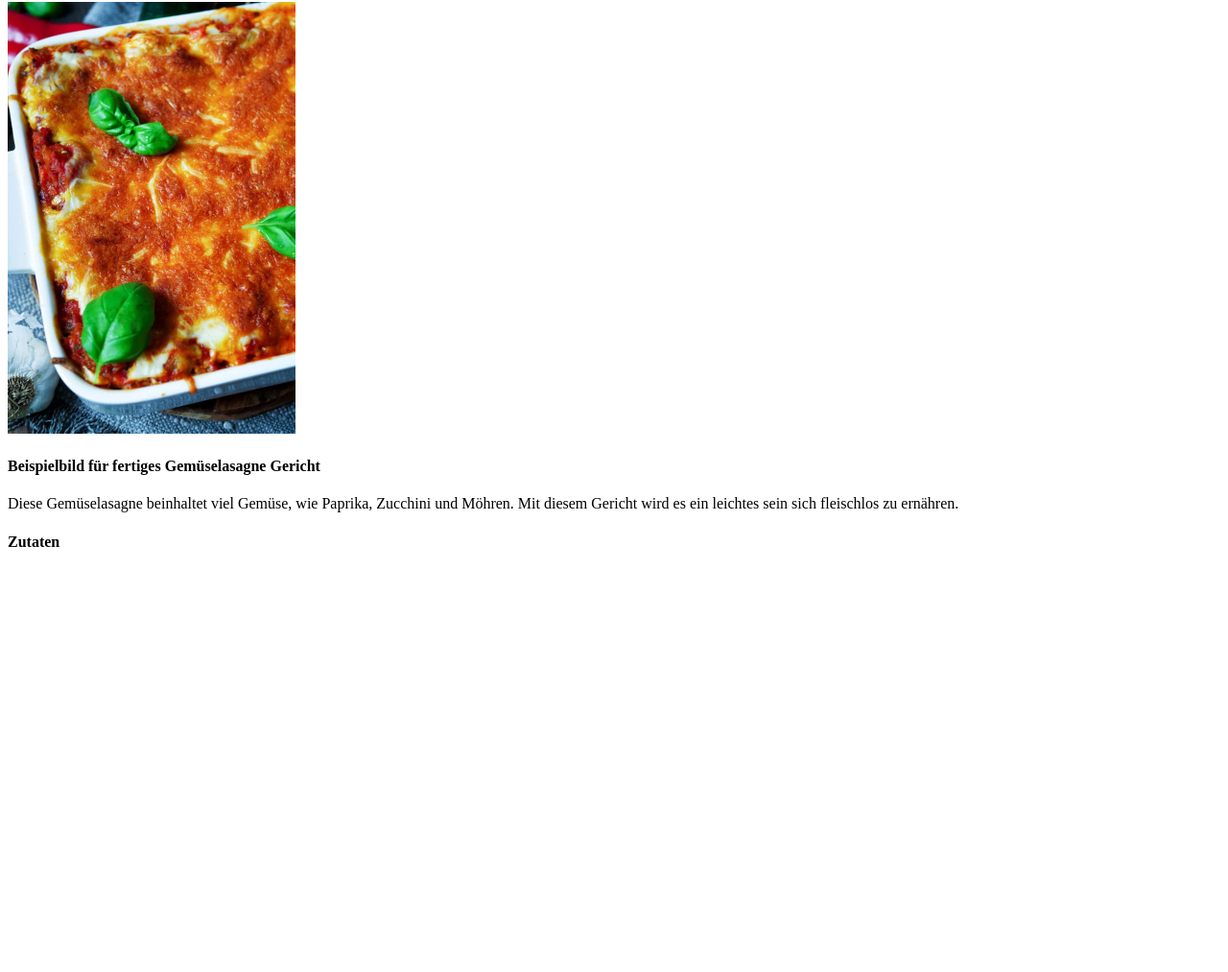
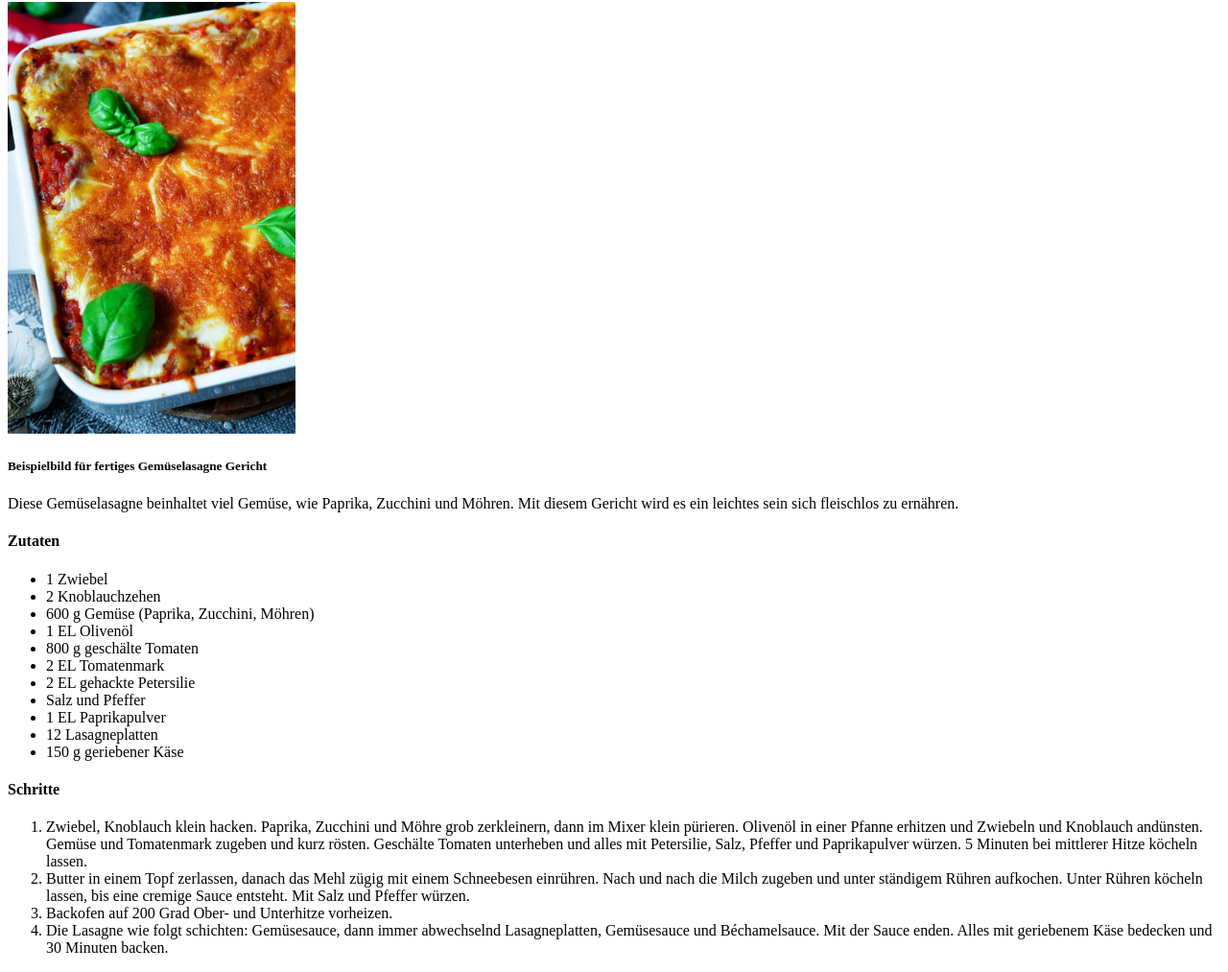
Before and after one commit to s3ba5t1angr055/odin-recipes, a plain HTML site: page recipes/gemueselasagne.html in a window 1280 px wide. Shown: the part 78-1091 px from the top of the page at 96% size. Before the commit the page ends 800 px from the top, so only its background shows below. Drawn offline with Linux system fonts and the light colour scheme.

Commit message:
Add recipe ingredients and steps on how to make them

```diff
--- a/recipes/gemueselasagne.html
+++ b/recipes/gemueselasagne.html
@@ -10,10 +10,31 @@
     <img src="../pictures/gemueselasagne-600x900.webp" alt="picture of finished Gemüselasagne recipe"
     width="300"
     height="450">
-    <h4>Beispielbild für fertiges Gemüselasagne Gericht</h4>
+    <h5>Beispielbild für fertiges Gemüselasagne Gericht</h4>
 
     <p>Diese Gemüselasagne beinhaltet viel Gemüse, wie Paprika, Zucchini und Möhren. Mit diesem Gericht wird es ein leichtes sein sich fleischlos zu ernähren.</p>
 
     <h4>Zutaten</h4>
+        <ul>
+            <li>1 Zwiebel</li>
+            <li>2 Knoblauchzehen</li>
+            <li>600 g Gemüse (Paprika, Zucchini, Möhren)</li>
+            <li>1 EL Olivenöl</li>
+            <li>800 g geschälte Tomaten</li>
+            <li>2 EL Tomatenmark</li>
+            <li>2 EL gehackte Petersilie</li>
+            <li>Salz und Pfeffer</li>
+            <li>1 EL Paprikapulver</li>
+            <li>12 Lasagneplatten</li>
+            <li>150 g geriebener Käse</li>
+        </ul>
+
+        <h4>Schritte</h4>
+            <ol>
+                <li>Zwiebel, Knoblauch klein hacken. Paprika, Zucchini und Möhre grob zerkleinern, dann im Mixer klein pürieren. Olivenöl in einer Pfanne erhitzen und Zwiebeln und Knoblauch andünsten. Gemüse und Tomatenmark zugeben und kurz rösten. Geschälte Tomaten unterheben und alles mit Petersilie, Salz, Pfeffer und Paprikapulver würzen. 5 Minuten bei mittlerer Hitze köcheln lassen. </li>
+                <li>Butter in einem Topf zerlassen, danach das Mehl zügig mit einem Schneebesen einrühren. Nach und nach die Milch zugeben und unter ständigem Rühren aufkochen. Unter Rühren köcheln lassen, bis eine cremige Sauce entsteht. Mit Salz und Pfeffer würzen.</li>
+                <li>Backofen auf 200 Grad Ober- und Unterhitze vorheizen.</li>
+                <li>Die Lasagne wie folgt schichten: Gemüsesauce, dann immer abwechselnd Lasagneplatten, Gemüsesauce und Béchamelsauce. Mit der Sauce enden. Alles mit geriebenem Käse bedecken und 30 Minuten backen.</li>
+            </ol>
 </body>
 </html>
```
Also changed, not shown: recipes/asia_bowl_mit_hackfleisch.html (+22 -1 lines), recipes/chicken_teriyaki.html (+22 -1 lines).
